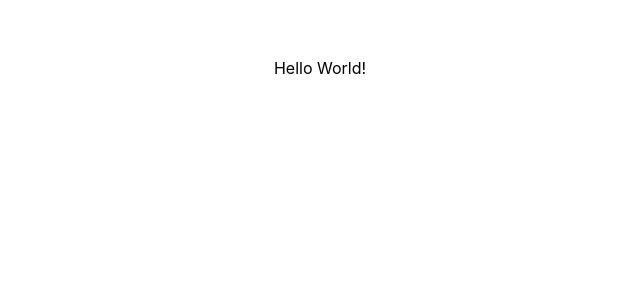
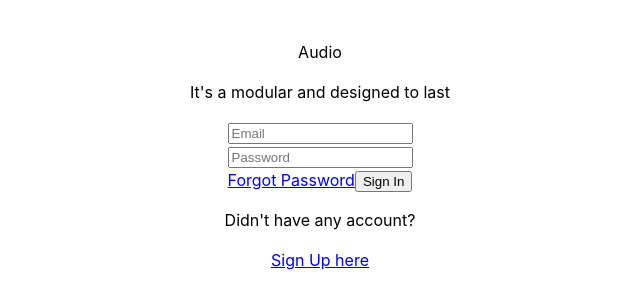
Before and after one commit to isabellaterssariol/challenge03, a React (Vite) app: page / in a window 1280 px wide. Shown: the top 308 px of the page, without its empty margins (320-960 px from the left). Built offline with nearby package versions, Linux system fonts and the light colour scheme.

Commit message:
Starting logic to SignIn and SignUp.

```diff
--- /dev/null
+++ b/src/auth/SignIn.tsx
@@ -0,0 +1,45 @@
+import { Link } from "react-router-dom";
+
+const SignIn = () => {
+  return (
+    <div className="container">
+      <header className="header">
+        <span>Audio</span>
+        <p>It's a modular and designed to last</p>
+      </header>
+
+      <form>
+        <div>
+          <input
+            type="text"
+            name="email"
+            id="email"
+            placeholder="Email"
+          />
+        </div>
+
+        <div>
+          <input
+            type="password"
+            name="password"
+            id="password"
+            placeholder="Password"
+          />
+        </div>
+
+        <a href="#">Forgot Password</a>
+
+        <button type="submit">
+            Sign In
+        </button>
+
+        <div className="footer">
+          <p>Didn't have any account?</p>
+          <Link to="/sign-up">Sign Up here</Link>
+        </div>
+      </form>
+    </div>
+  );
+}
+
+export default SignIn;
--- /dev/null
+++ b/src/auth/SignUp.tsx
@@ -0,0 +1,43 @@
+import { Link } from "react-router-dom";
+
+const SignUp = () => {
+  return (
+    <div className="container">
+      <header className="header">
+        <span>Audio</span>
+        <p>It's a modular and designed to last</p>
+      </header>
+
+      <form>
+        <div>
+          <input
+            type="text"
+            name="email"
+            id="email"
+            placeholder="Email"
+          />
+        </div>
+
+        <div>
+          <input
+            type="password"
+            name="password"
+            id="password"
+            placeholder="Password"
+          />
+        </div>
+
+        <button type="submit">
+            Sign Up
+        </button>
+
+        <div className="footer">
+          <p>If you have an account?</p>
+          <Link to="/">Sign In here</Link>
+        </div>
+      </form>
+    </div>
+  );
+}
+
+export default SignUp;
```
Also changed, not shown: src/App.tsx (+11 -2 lines).
